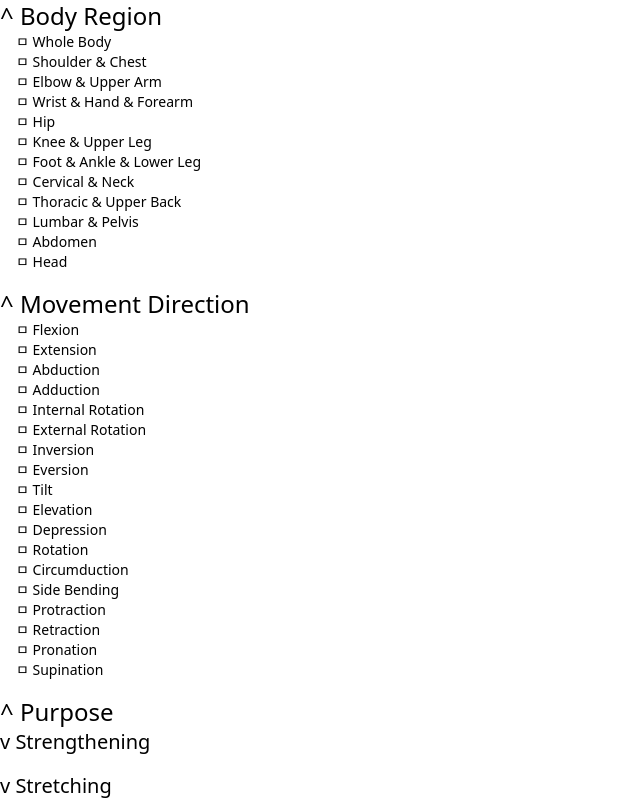
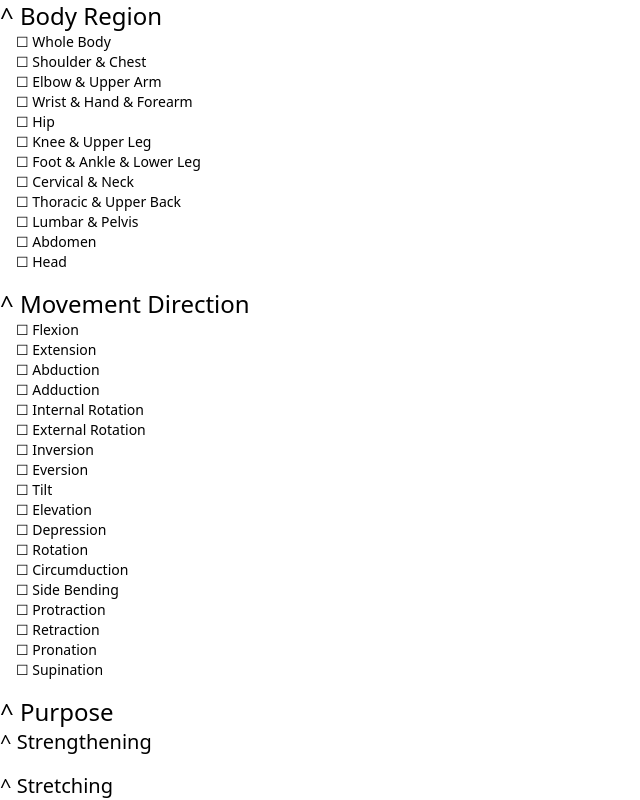
Before and after one commit to MaetDol/tree-renderer, a React (Vite) app: page / in a window 1280 px wide. Shown: the top 800 px of the page, without its empty margins (0-640 px from the left). Built offline with nearby package versions, Linux system fonts and the light colour scheme.

Commit message:
feat, level1 기능 구현

```diff
--- a/src/components/Heading.tsx
+++ b/src/components/Heading.tsx
@@ -10,7 +10,7 @@ export function Heading({ id, label, children }: Props) {
   const { isCollapsed, toggleCollapsed } = useFilterContext(id);
 
   return (
-    <h1 className="text-2xl mb-4" key={id}>
+    <h1 className="text-2xl mb-4">
       <button onClick={toggleCollapsed}>
         {isCollapsed ? "v" : "^"} {label}
       </button>
--- a/src/components/Level1Checkbox.tsx
+++ b/src/components/Level1Checkbox.tsx
@@ -1,13 +1,16 @@
+import { useFilterContext } from "../hooks/useFilterContext";
+
 interface Props {
   id: string;
   label: string;
   children?: React.ReactNode;
 }
 
-export function Level1Checkbox({ id, label, children }: Props) {
+export function Level1Checkbox({ label }: Props) {
+  const { isChecked, toggleChecked } = useFilterContext(label);
   return (
-    <span key={id} className="text-sm pl-4">
-      ㅁ {label}
-    </span>
+    <button className="text-sm pl-4 text-left" onClick={toggleChecked}>
+      {isChecked ? "☑" : "☐"} {label}
+    </button>
   );
 }
--- a/src/components/Level1Heading.tsx
+++ b/src/components/Level1Heading.tsx
@@ -1,3 +1,5 @@
+import { useFilterContext } from "../hooks/useFilterContext";
+
 interface Props {
   id: string;
   label: string;
@@ -5,9 +7,12 @@ interface Props {
 }
 
 export function Level1Heading({ id, label, children }: Props) {
+  const { isCollapsed, toggleCollapsed } = useFilterContext(id);
   return (
-    <h1 className="text-xl mb-4" key={id}>
-      <button>v {label}</button>
+    <h1 className="text-xl mb-4">
+      <button onClick={toggleCollapsed}>
+        {isCollapsed ? "v" : "^"} {label}
+      </button>
       <div className="flex flex-col">{children}</div>
     </h1>
   );
```
